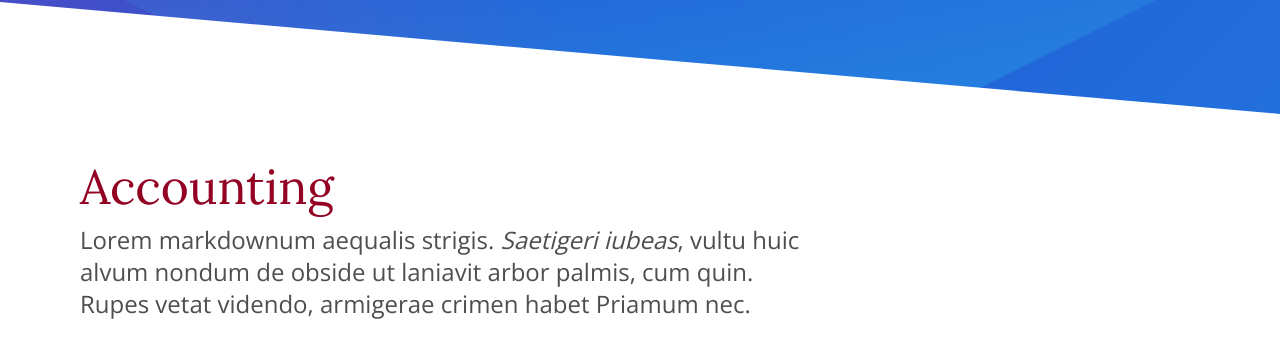
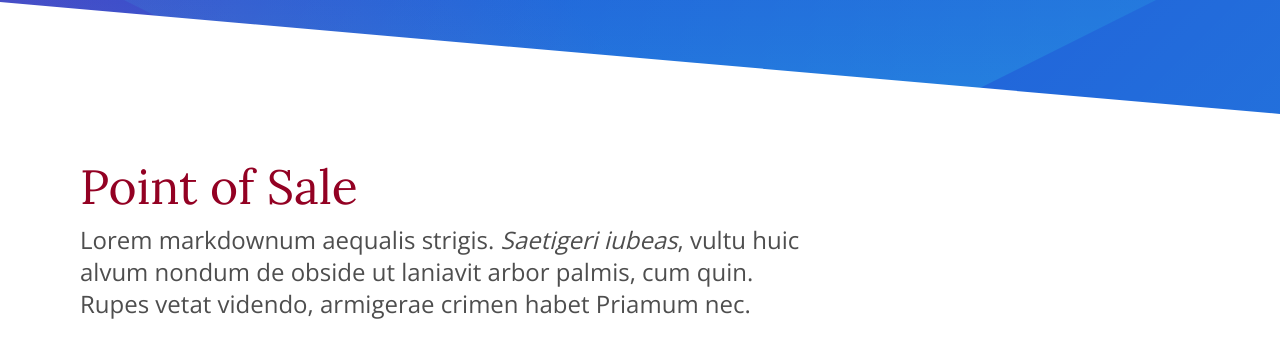
Before and after one commit to techlanka/business, a Jekyll site: the page built from _services/accounting.md, in a window 1280 px wide. Shown: the part 192-549 px from the top of the page. Built offline with Jekyll 4.4.1, drawn with Linux system fonts in a browser that asks for light colours.

Commit message:
Update accounting.md

```diff
--- a/_services/accounting.md
+++ b/_services/accounting.md
@@ -1,5 +1,5 @@
 ---
-title: 'Accounting'
+title: 'Point of Sale'
 image: '/services/noun_591323.png'
 ---
 
```
